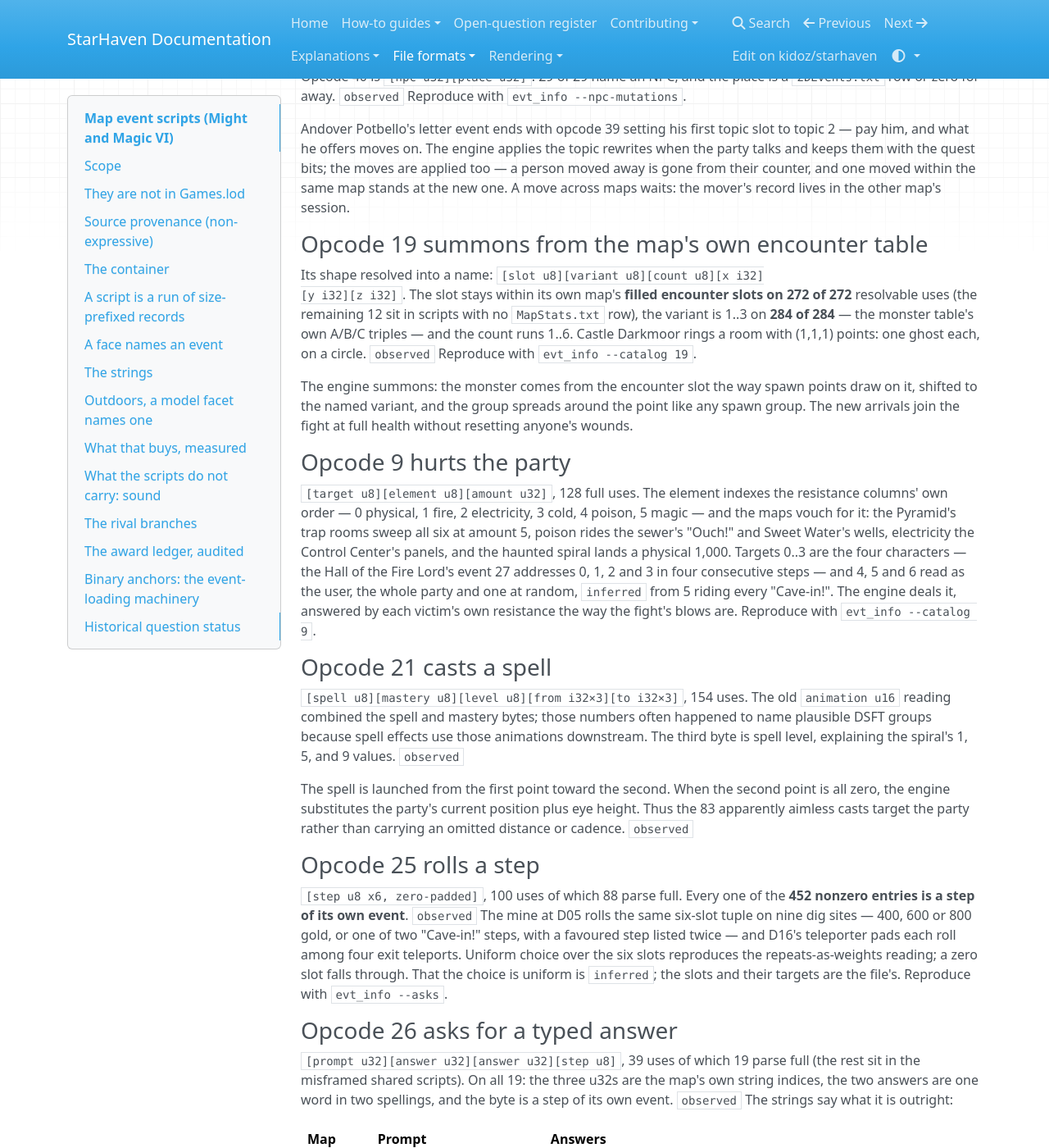
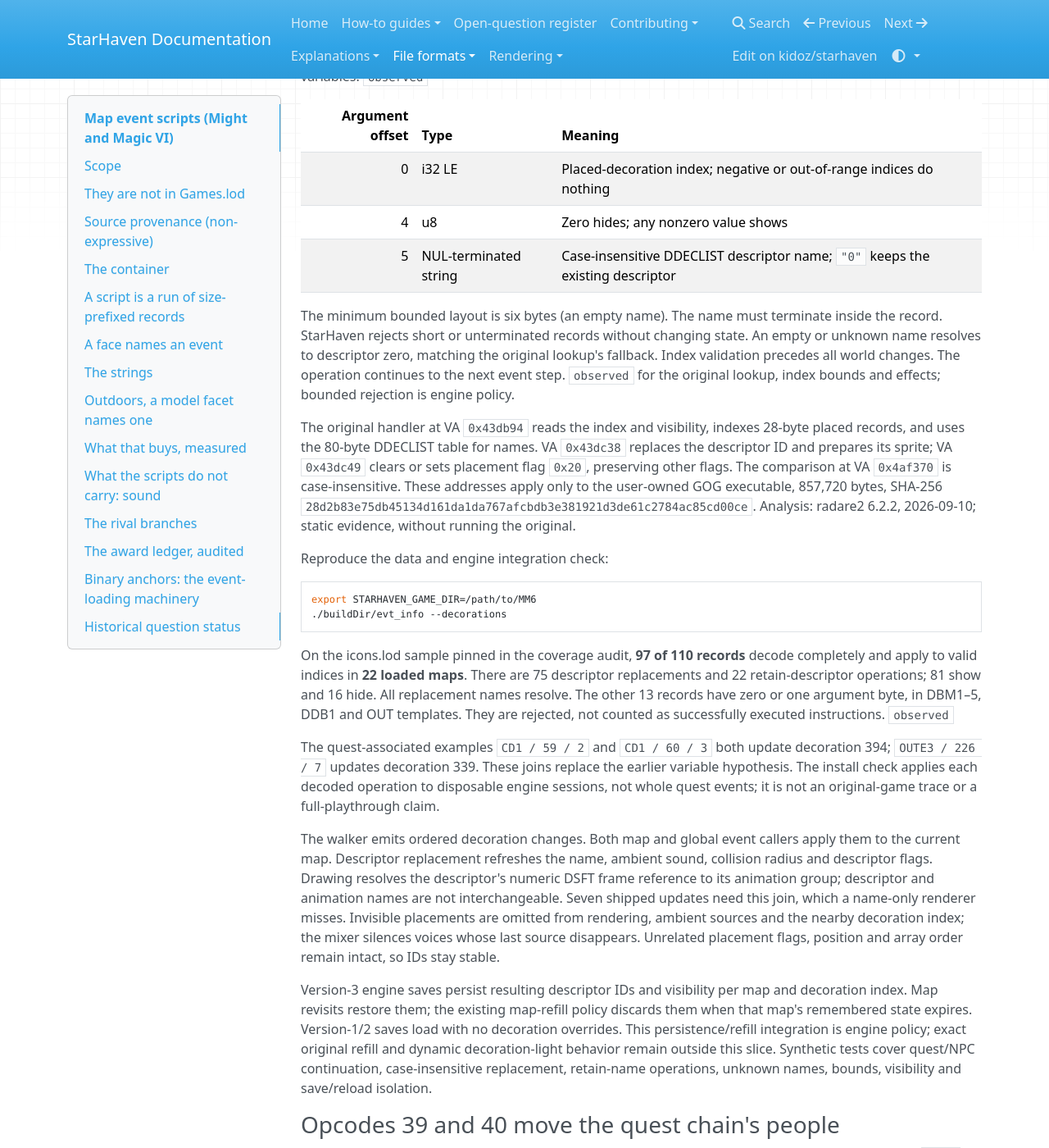
Before and after one commit to kidoz/starhaven, an MkDocs documentation site: the page built from docs/formats/map-events.md, in a window 1280 px wide and 1400 px high, scrolled down 9357 px. Shown: the whole window at 82% size. Built offline with MkDocs 1.6.1, drawn with Linux system fonts in a browser that asks for light colours; nearby versions of some CDN libraries; some of the changed text lies outside the part shown.

Commit message:
Verify every opcode 13 record against its loaded map from evt_info and write up the handler

````diff
--- a/docs/formats/map-events.md
+++ b/docs/formats/map-events.md
@@ -467,6 +467,75 @@ the name as a sound effect was tested against `DSOUNDS.BIN` and failed —
 The engine applies it indoors: the walker collects the repaints and the face
 wears its new texture. The few outdoor uses are not applied yet.
 
+### Opcode 13 changes a placed decoration
+
+Opcode 13 selects a zero-based decoration in the currently loaded map, changes
+its descriptor by name, and sets its visibility. The old “set/compare variable”
+label was an inference and is superseded by the handler trace. This operation
+changes world presentation within quest events; it does not directly mutate
+quest or NPC variables. `observed`
+
+| Argument offset | Type | Meaning |
+| ---: | --- | --- |
+| 0 | i32 LE | Placed-decoration index; negative or out-of-range indices do nothing |
+| 4 | u8 | Zero hides; any nonzero value shows |
+| 5 | NUL-terminated string | Case-insensitive DDECLIST descriptor name; `"0"` keeps the existing descriptor |
+
+The minimum bounded layout is six bytes (an empty name). The name must
+terminate inside the record. StarHaven rejects short or unterminated records
+without changing state. An empty or unknown name resolves to descriptor zero,
+matching the original lookup's fallback. Index validation precedes all world
+changes. The operation continues to the next event step. `observed` for the
+original lookup, index bounds and effects; bounded rejection is engine policy.
+
+The original handler at VA `0x43db94` reads the index and visibility, indexes
+28-byte placed records, and uses the 80-byte DDECLIST table for names.
+VA `0x43dc38` replaces the descriptor ID and prepares its sprite; VA
+`0x43dc49` clears or sets placement flag `0x20`, preserving other flags.
+The comparison at VA `0x4af370` is case-insensitive. These addresses apply only
+to the user-owned GOG executable, 857,720 bytes, SHA-256
+`28d2b83e75db45134d161da1da767afcbdb3e381921d3de61c2784ac85cd00ce`.
+Analysis: radare2 6.2.2, 2026-09-10; static evidence, without running the original.
+
+Reproduce the data and engine integration check:
+
+```bash
+export STARHAVEN_GAME_DIR=/path/to/MM6
+./buildDir/evt_info --decorations
+```
+
+On the icons.lod sample pinned in the coverage audit, **97 of 110 records**
+decode completely and apply to valid indices in **22 loaded maps**. There are
+75 descriptor replacements and 22 retain-descriptor operations; 81 show and
+16 hide. All replacement names resolve. The other 13 records have zero or one
+argument byte, in DBM1–5, DDB1 and OUT templates. They are rejected, not counted
+as successfully executed instructions. `observed`
+
+The quest-associated examples `CD1 / 59 / 2` and `CD1 / 60 / 3` both update
+decoration 394; `OUTE3 / 226 / 7` updates decoration 339. These joins replace
+the earlier variable hypothesis. The install check applies each decoded
+operation to disposable engine sessions, not whole quest events; it is not
+an original-game trace or a full-playthrough claim.
+
+The walker emits ordered decoration changes. Both map and global event callers
+apply them to the current map. Descriptor replacement refreshes the name,
+ambient sound, collision radius and descriptor flags. Drawing resolves the
+descriptor's numeric DSFT frame reference to its animation group; descriptor
+and animation names are not interchangeable. Seven shipped updates need this
+join, which a name-only renderer misses. Invisible placements
+are omitted from rendering, ambient sources and the nearby decoration index;
+the mixer silences voices whose last source disappears. Unrelated placement
+flags, position and array order remain intact, so IDs stay stable.
+
+Version-3 engine saves persist resulting descriptor IDs and visibility per
+map and decoration index. Map revisits restore them; the existing map-refill
+policy discards them when that map's remembered state expires. Version-1/2
+saves load with no decoration overrides. This persistence/refill integration
+is engine policy; exact original refill and dynamic decoration-light behavior
+remain outside this slice. Synthetic tests cover quest/NPC continuation,
+case-insensitive replacement, retain-name operations, unknown names, bounds,
+visibility and save/reload isolation.
+
 ### Opcodes 39 and 40 move the quest chain's people
 
 Both read as NPC mutations and both verify whole against the NPC table's own
@@ -766,7 +835,7 @@ from the executable, every opcode 1..43 now has a reading:
 | 10 | Set boolean game-state flag (`[esi+6]`→`0x61a96c`) | `0x43d835` | observed |
 | 11 | Retexture (repaint a face) | `0x43db10` | observed |
 | 12 | Set variable (value + name pointer) | `0x43db40` | inferred |
-| 13 | Set/compare variable by id | `0x43db94` | inferred |
+| 13 | Set decoration descriptor and visibility | `0x43db94` | observed |
 | 14 | Check (variable test) | `0x43d05a` | observed |
 | 15 | Door (`[id][state]`; see event-tables.md) | `0x43dd0a` | observed |
 | 16 | Give (item/gold) | `0x43d369` | observed |
````
Also changed, not shown: other parts of docs/formats/map-events.md (+2 -2 lines), docs/explanation/event-script-coverage.md (+30 -27 lines), docs/open-questions.md (+4 -2 lines), 1 other file.
